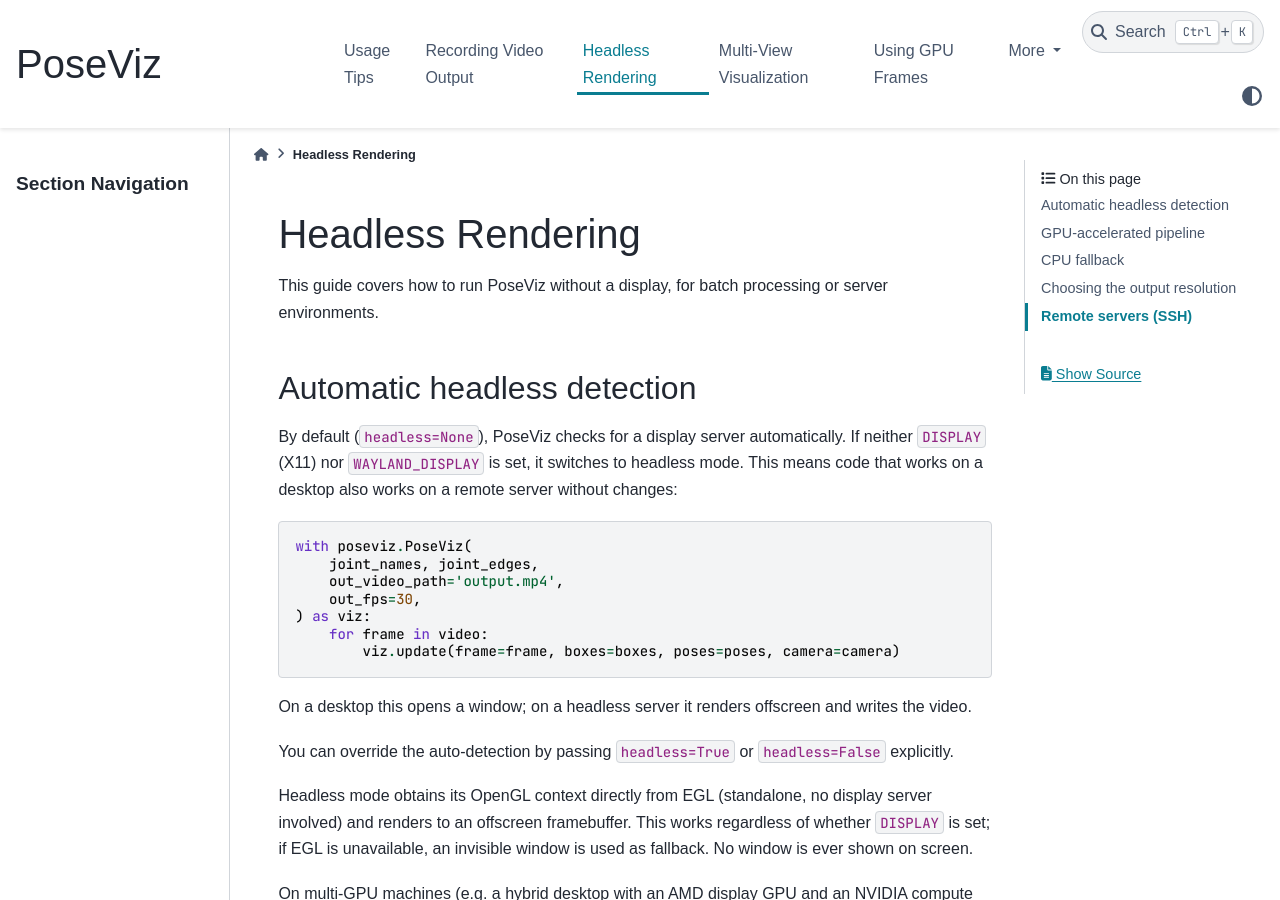
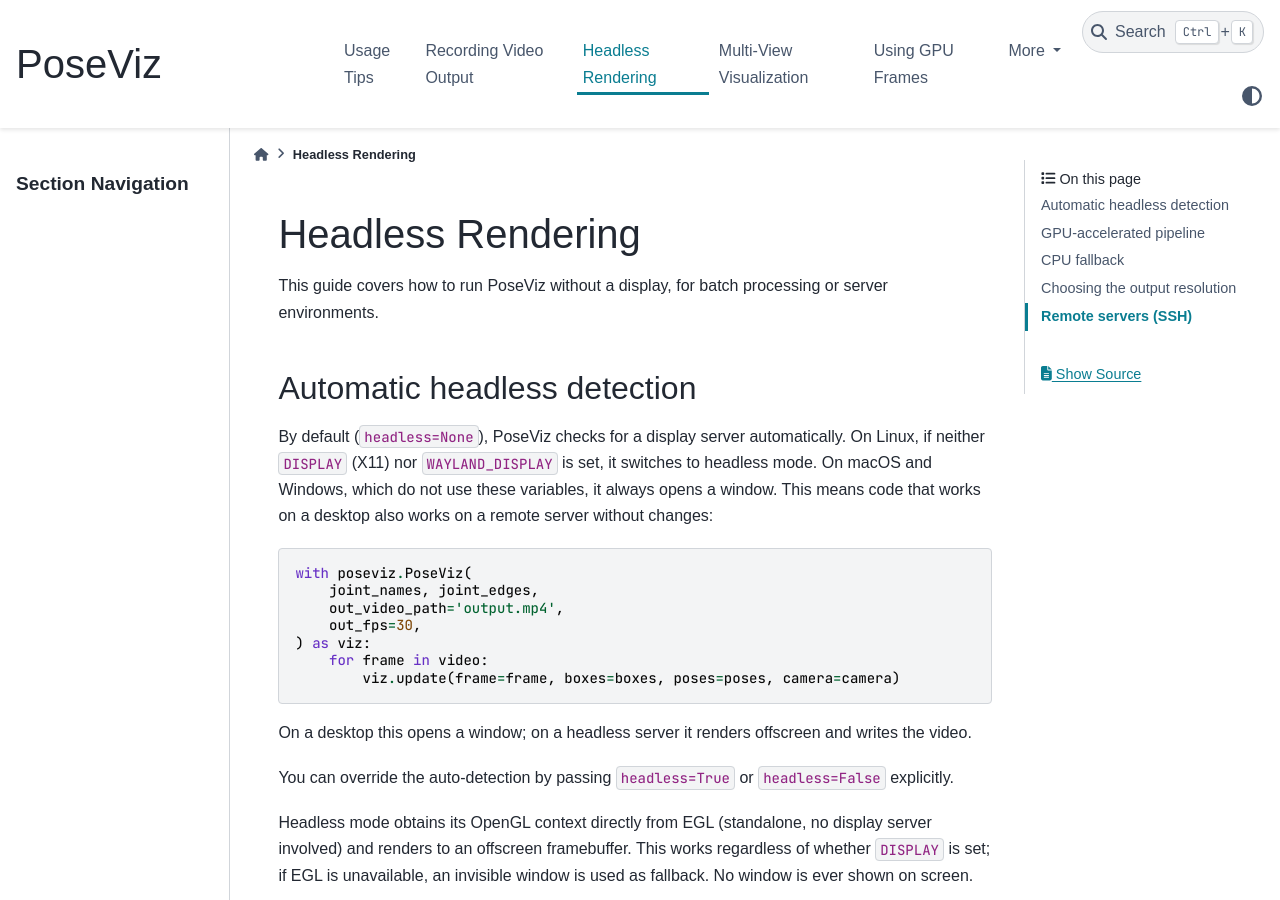
Before and after one commit to isarandi/poseviz, a Sphinx documentation site: the page built from docs/howto/headless.rst, in a window 1280 px wide and 900 px high. Built offline with Sphinx 7.4.7 and the PyData theme 0.15.4, drawn with Linux system fonts in a browser that asks for light colours; some web fonts are replaced; pages that are not in the unit, such as notebooks, are missing from menus.

Commit message:
macOS, Windows: open a window by default instead of going headless
headless=None decided from DISPLAY and WAYLAND_DISPLAY, which macOS and
Windows never set, so PoseViz rendered to an invisible window there. The
variables are now only consulted on Linux; elsewhere the default is
windowed.

```diff
--- a/docs/howto/headless.rst
+++ b/docs/howto/headless.rst
@@ -8,8 +8,9 @@
 ----------------------------
 
 By default (``headless=None``), PoseViz checks for a display server
-automatically. If neither ``DISPLAY`` (X11) nor ``WAYLAND_DISPLAY`` is set,
-it switches to headless mode. This means code that works on a desktop also
+automatically. On Linux, if neither ``DISPLAY`` (X11) nor ``WAYLAND_DISPLAY`` is
+set, it switches to headless mode. On macOS and Windows, which do not use these
+variables, it always opens a window. This means code that works on a desktop also
 works on a remote server without changes::
 
     with poseviz.PoseViz(
```
Also changed, not shown: 1 other file.
